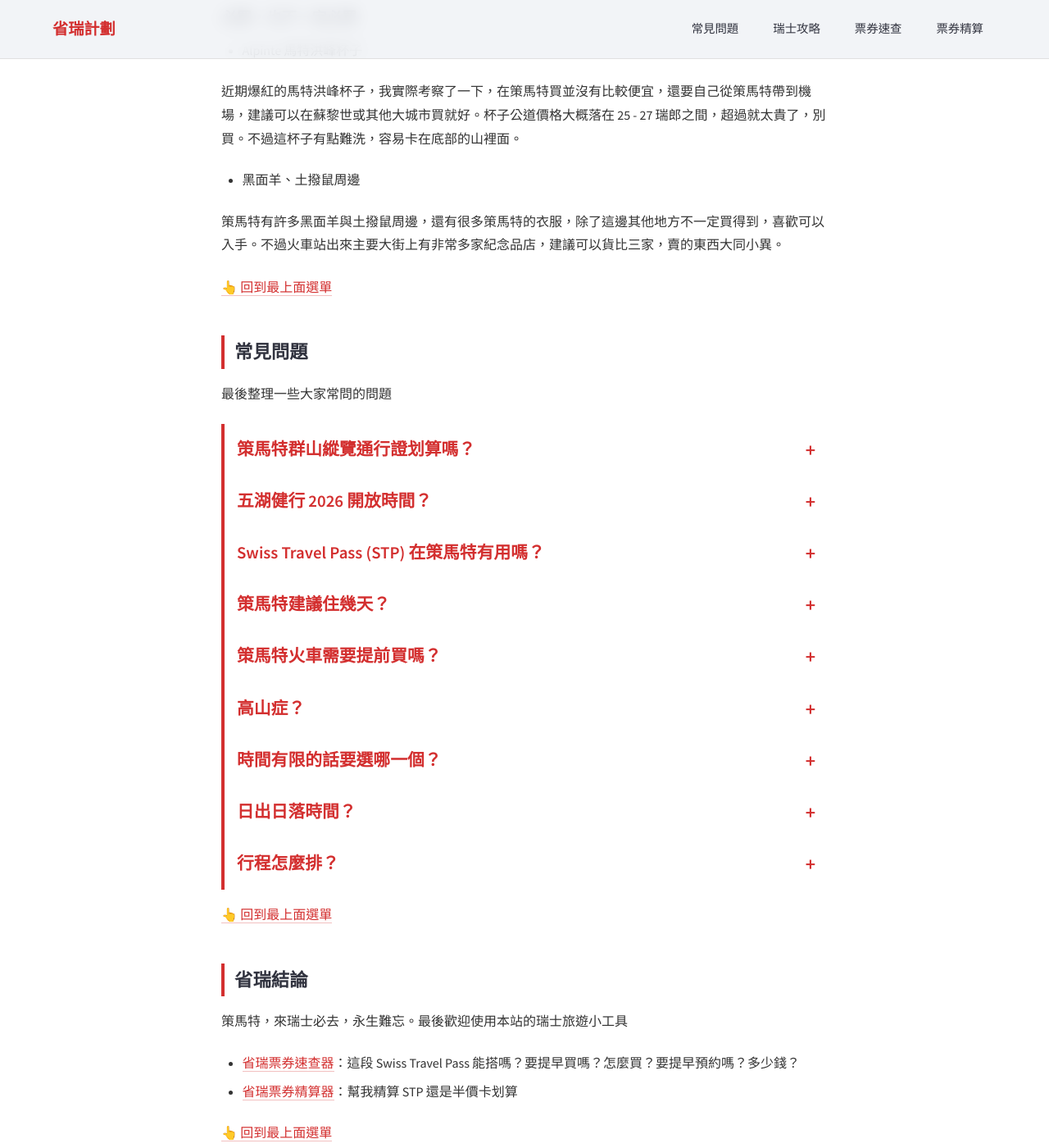
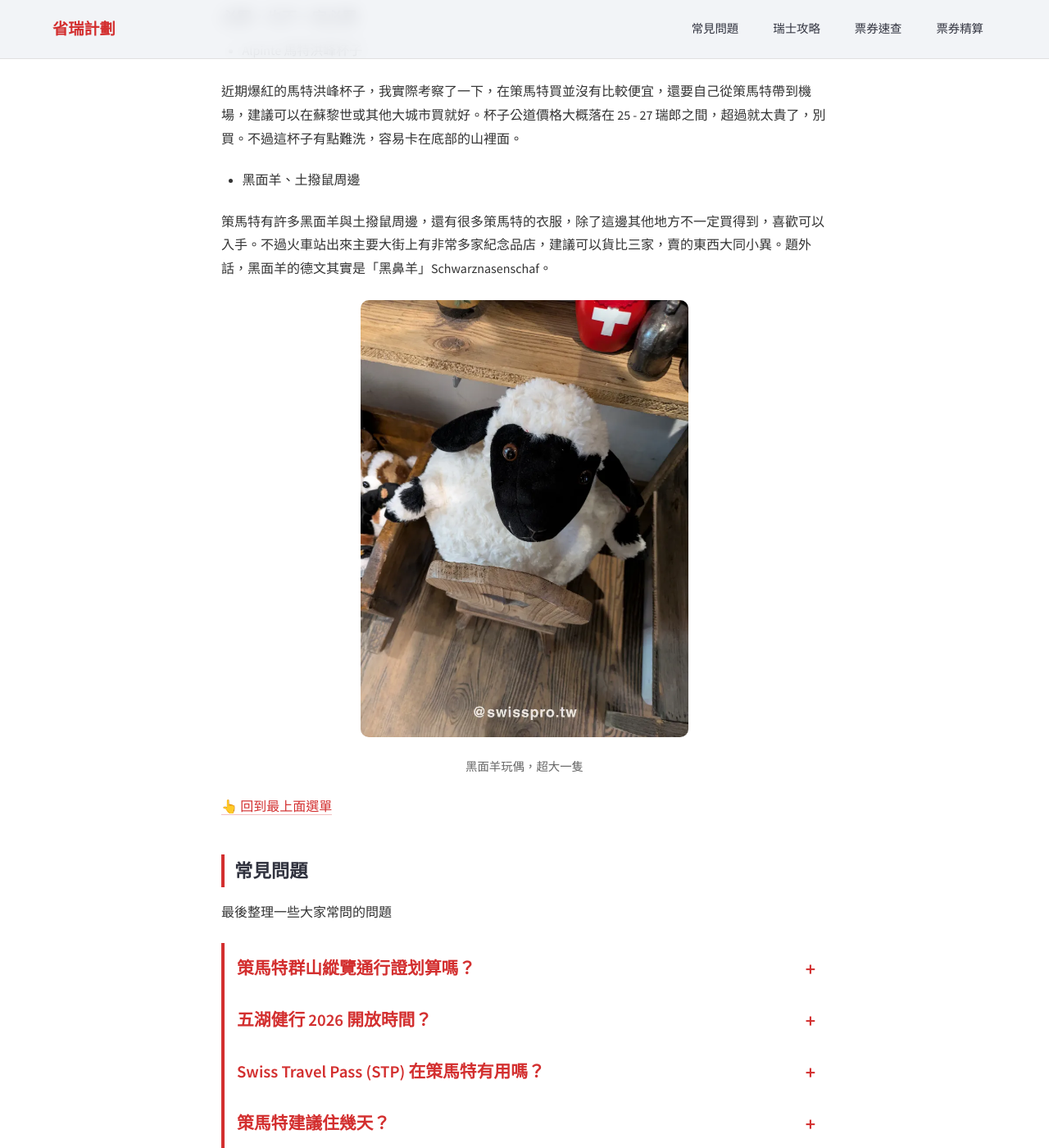
Before and after one commit to Chichinghsu/swisspro, a Jekyll site: the page built from _posts/2026-05-27-zermatt-guide.md, in a window 1280 px wide and 1400 px high, scrolled down 10700 px. Shown: the whole window at 82% size. Built offline with Jekyll 4.4.1, drawn with Linux system fonts in a browser that asks for light colours.

Commit message:
update image for schwarznasenschaf

```diff
--- a/_posts/2026-05-27-zermatt-guide.md
+++ b/_posts/2026-05-27-zermatt-guide.md
@@ -617,8 +617,12 @@ Restaurant Schäferstube 主打羊料理，Restaurant Julen 有其他肉類，
 
 - 黑面羊、土撥鼠周邊
 
-策馬特有許多黑面羊與土撥鼠周邊，還有很多策馬特的衣服，除了這邊其他地方不一定買得到，喜歡可以入手。不過火車站出來主要大街上有非常多家紀念品店，建議可以貨比三家，賣的東西大同小異。
+策馬特有許多黑面羊與土撥鼠周邊，還有很多策馬特的衣服，除了這邊其他地方不一定買得到，喜歡可以入手。不過火車站出來主要大街上有非常多家紀念品店，建議可以貨比三家，賣的東西大同小異。題外話，黑面羊的德文其實是「黑鼻羊」Schwarznasenschaf。
 
+<figure style="max-width: 400px; margin: 20px auto;">
+  <img src="{{ '/img/zermatt/schwarznasenschaf.webp' | relative_url }}" alt="黑面羊玩偶">
+  <figcaption>黑面羊玩偶，超大一隻</figcaption>
+</figure>
 
 <a href="#nav">👆 回到最上面選單</a>
 
```
Also changed, not shown: img/zermatt/schwarznasenschaf.webp (added).
